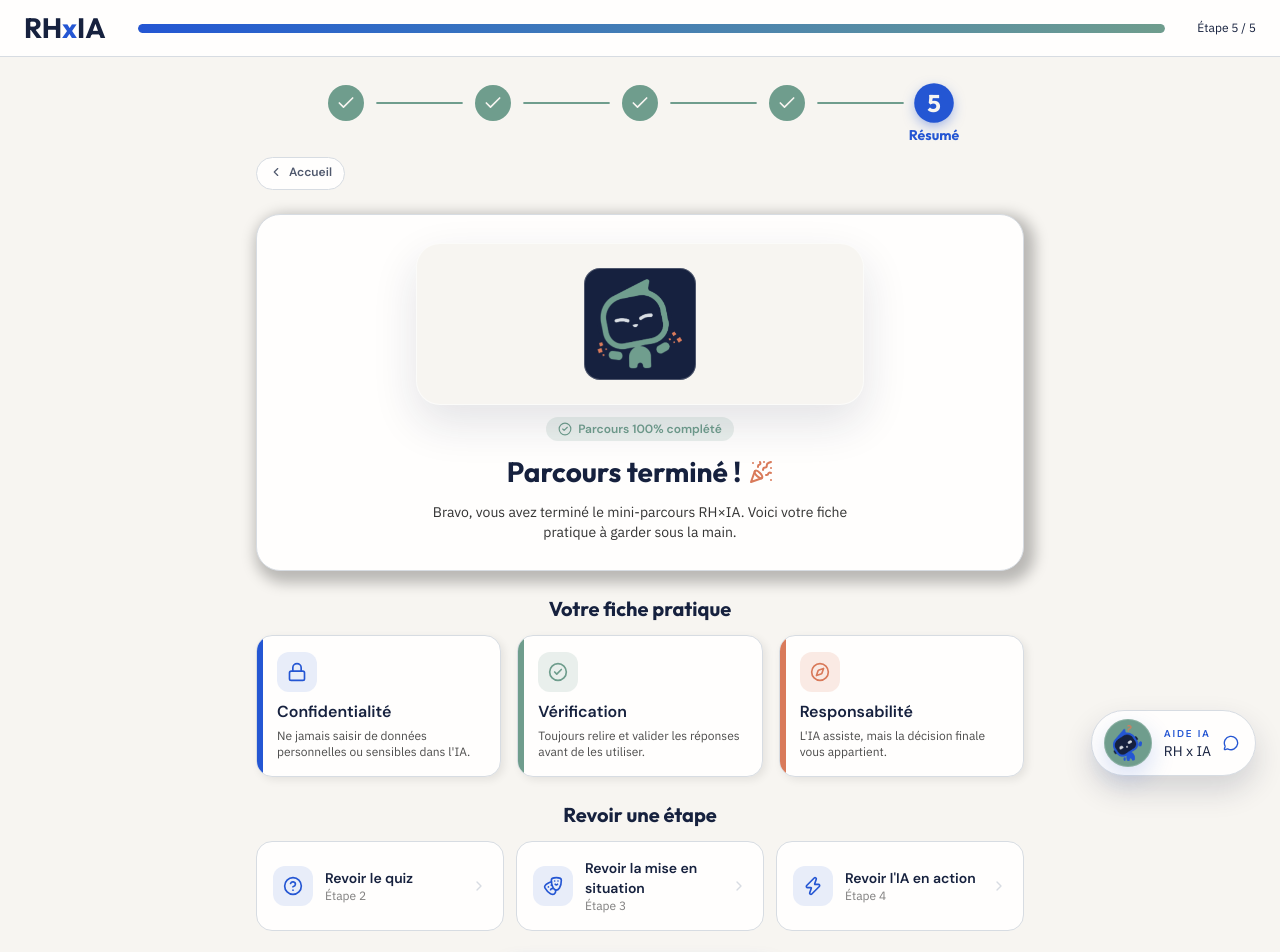
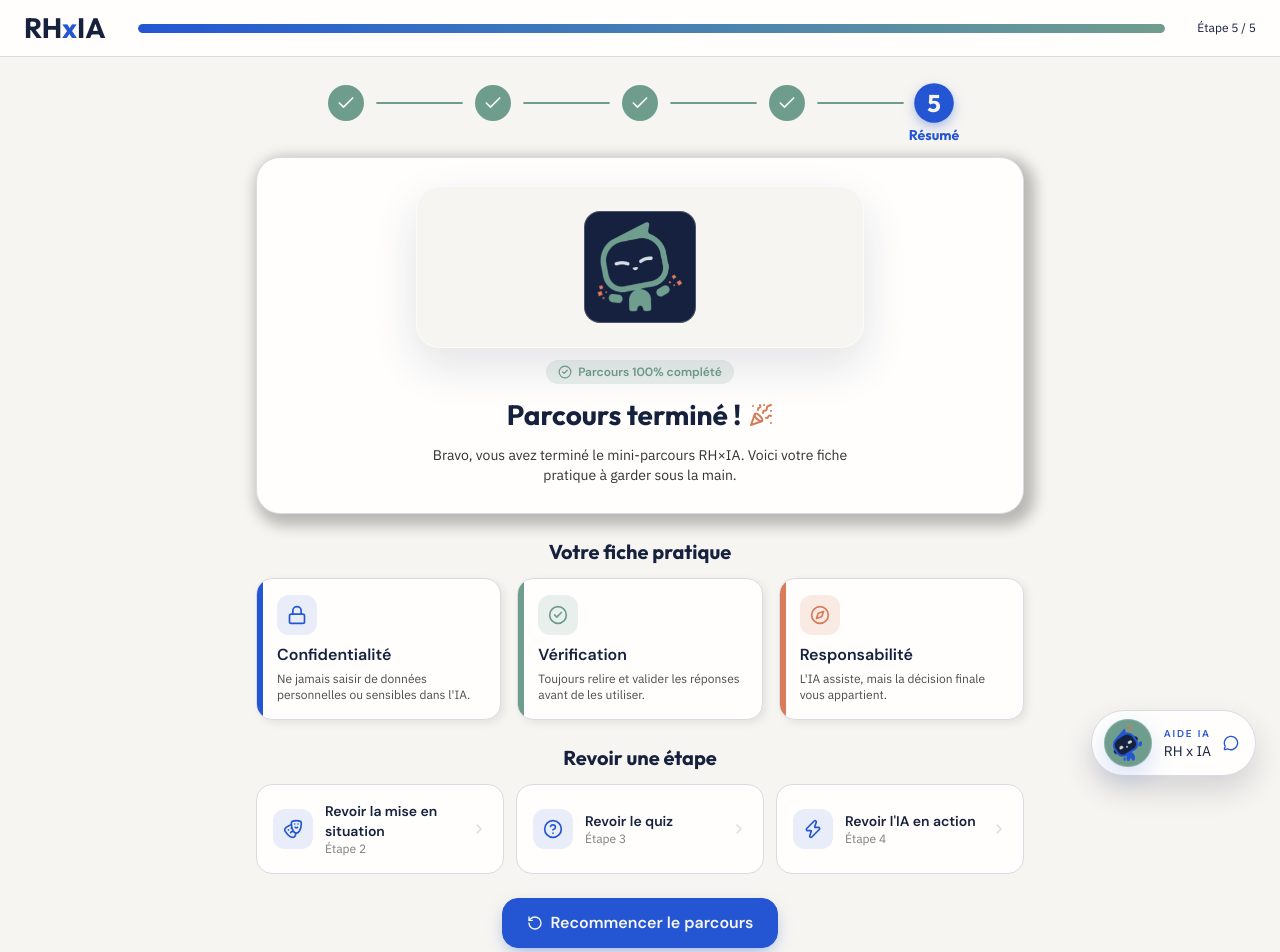
Before and after one commit to claudiaceccaldisc/ydays-test, a React (Vite) app: page /resume in a window 1280 px wide. Shown: the top 952 px of the page. Built offline with nearby package versions, Linux system fonts and the light colour scheme.

Commit message:
Corriger l'ordre du parcours

```diff
--- a/src/App.jsx
+++ b/src/App.jsx
@@ -1,8 +1,8 @@
 import { Routes, Route, Navigate } from "react-router-dom";
 import Layout from "./components/Layout";
 import Introduction from "./pages/Introduction";
+import Situation from "./pages/Situation";
 import Quiz from "./pages/Quiz";
-import Situation from "./pages/Situation";
 import Action from "./pages/Action";
 import Resume from "./pages/Resume";
 
@@ -11,8 +11,8 @@ function App() {
     <Routes>
       <Route element={<Layout />}>
         <Route path="/" element={<Introduction />} />
+        <Route path="/situation" element={<Situation />} />
         <Route path="/quiz" element={<Quiz />} />
-        <Route path="/situation" element={<Situation />} />
         <Route path="/action" element={<Action />} />
         <Route path="/resume" element={<Resume />} />
         <Route path="*" element={<Navigate to="/" replace />} />
--- a/src/components/BackHomeButton.jsx
+++ /dev/null
@@ -1,19 +0,0 @@
-import { ChevronLeft } from "lucide-react";
-import { useNavigate } from "react-router-dom";
-
-export default function BackHomeButton({ label = "Retour accueil" }) {
-  const navigate = useNavigate();
-
-  return (
-    <button
-      type="button"
-      onClick={() => navigate("/")}
-      className="self-start rounded-full border border-gris-brume bg-carte px-3 py-1.5 font-sous-titre text-xs font-semibold text-bleu-nuit/75 transition-colors hover:border-bleu-confiance/40 hover:text-bleu-confiance"
-    >
-      <span className="inline-flex items-center gap-1.5">
-        <ChevronLeft className="h-3.5 w-3.5" />
-        {label}
-      </span>
-    </button>
-  );
-}
--- a/src/pages/Quiz.jsx
+++ b/src/pages/Quiz.jsx
@@ -1,7 +1,6 @@
 import { useMemo, useState } from "react";
 import { useNavigate } from "react-router-dom";
 import { ArrowRight, CircleAlert, CircleCheck } from "lucide-react";
-import BackHomeButton from "../components/BackHomeButton";
 import Button from "../components/Button";
 import MascotGuide from "../components/MascotGuide";
 import { getMascotForStep } from "../utils/getMascotForStep";
@@ -58,7 +57,6 @@ export default function Quiz() {
   if (isFinished) {
     return (
       <div className="flex w-full max-w-3xl flex-col items-center gap-6 rounded-2xl border border-gris-brume bg-carte px-6 py-10 text-center shadow-[5px_6px_13.7px_6px_rgba(0,0,0,0.25)] sm:px-8">
-        <BackHomeButton label="Accueil" />
         <MascotGuide mood="finish" />
         <div className="rounded-full bg-vert-sauge/15 px-4 py-1 font-sous-titre text-xs font-semibold uppercase tracking-wide text-vert-sauge">
           Score {score}/{quizModules.length}
@@ -91,7 +89,6 @@ export default function Quiz() {
 
   return (
     <div className="flex w-full max-w-3xl flex-col items-center gap-6 rounded-2xl border border-gris-brume bg-carte px-6 py-10 text-center shadow-[5px_6px_13.7px_6px_rgba(0,0,0,0.25)] sm:px-8">
-      <BackHomeButton label="Accueil" />
       <div className="space-y-2">
         <p className="font-sous-titre text-xs font-semibold uppercase tracking-[0.18em] text-bleu-confiance">
           {quizIntro.title} · Module {currentIndex + 1}/{quizModules.length}
--- a/src/pages/Resume.jsx
+++ b/src/pages/Resume.jsx
@@ -4,15 +4,14 @@ import {
   Lock,
   CircleCheck,
   Compass,
+  Drama,
   CircleHelp,
-  Drama,
   Zap,
   RotateCcw,
   PartyPopper,
   ChevronRight,
 } from "lucide-react";
 import AiChatbot from "../components/AiChatbot";
-import BackHomeButton from "../components/BackHomeButton";
 import Button from "../components/Button";
 import MascotGuide from "../components/MascotGuide";
 import { getMascotForStep } from "../utils/getMascotForStep";
@@ -42,12 +41,17 @@ const FICHE = [
 ];
 
 const REVOIR = [
-  { label: "Revoir le quiz", hint: "Étape 2", path: "/quiz", Icon: CircleHelp },
   {
     label: "Revoir la mise en situation",
-    hint: "Étape 3",
+    hint: "Étape 2",
     path: "/situation",
     Icon: Drama,
+  },
+  {
+    label: "Revoir le quiz",
+    hint: "Étape 3",
+    path: "/quiz",
+    Icon: CircleHelp,
   },
   {
     label: "Revoir l'IA en action",
@@ -82,7 +86,6 @@ export default function Resume() {
         animate="show"
         className="flex w-full max-w-3xl flex-col items-center gap-6"
       >
-        <BackHomeButton label="Accueil" />
         <motion.div
           variants={item}
           className="flex w-full flex-col items-center gap-3 rounded-3xl border border-gris-brume bg-carte px-6 py-7 text-center shadow-[5px_6px_13.7px_6px_rgba(0,0,0,0.25)] sm:px-10"
--- a/src/pages/Situation.jsx
+++ b/src/pages/Situation.jsx
@@ -1,7 +1,6 @@
 import { useMemo, useState } from "react";
 import { useNavigate } from "react-router-dom";
 import { ArrowRight, Bell, CircleAlert, CircleCheck } from "lucide-react";
-import BackHomeButton from "../components/BackHomeButton";
 import Button from "../components/Button";
 import MascotGuide from "../components/MascotGuide";
 import { getNextPath } from "../parcours";
@@ -112,7 +111,6 @@ export default function Situation() {
 
   return (
     <div className="flex w-full max-w-3xl flex-col items-center gap-6 rounded-2xl border border-gris-brume bg-carte px-6 py-10 text-center shadow-[5px_6px_13.7px_6px_rgba(0,0,0,0.25)] sm:px-8">
-      <BackHomeButton label="Accueil" />
       <MascotGuide mood={mascotMood} className="max-w-[10rem]" imageOnly compact />
 
       <div className="space-y-2">
@@ -150,7 +148,7 @@ export default function Situation() {
 
       <div className="w-full rounded-2xl border border-gris-brume bg-ivoire px-5 py-5 text-left">
         <p className="font-sous-titre text-xs font-semibold uppercase tracking-wide text-bleu-confiance">
-          Question
+          Question (plusieurs choix sont possibles)
         </p>
         <h2 className="mt-2 font-sous-titre text-lg font-semibold text-bleu-nuit">
           Que devez-vous vérifier avant d’utiliser l’IA ?
--- a/src/parcours.js
+++ b/src/parcours.js
@@ -1,7 +1,7 @@
 export const STEPS = [
   { key: "introduction", path: "/", step: 1, label: "Introduction" },
-  { key: "quiz", path: "/quiz", step: 2, label: "Quiz" },
-  { key: "situation", path: "/situation", step: 3, label: "Mise en situation" },
+  { key: "situation", path: "/situation", step: 2, label: "Mise en situation" },
+  { key: "quiz", path: "/quiz", step: 3, label: "Quiz" },
   { key: "action", path: "/action", step: 4, label: "L'IA en action" },
   { key: "resume", path: "/resume", step: 5, label: "Résumé" },
 ];
```
